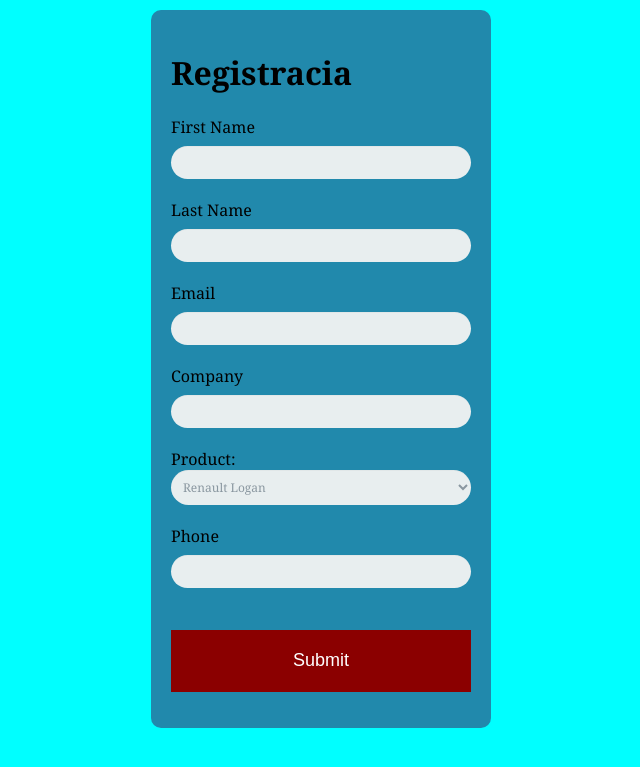
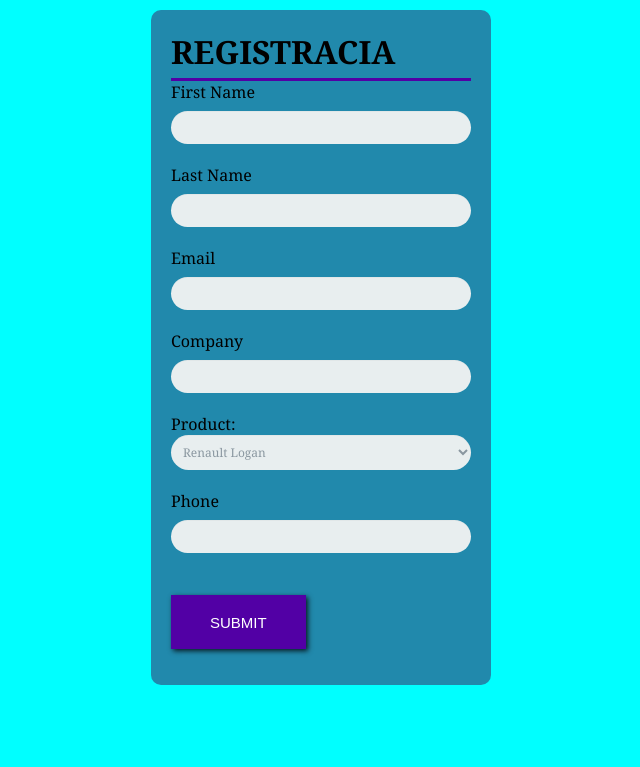
Before and after one commit to DarkKillerDudosAdmin/ffffff, a PHP site: page / in a window 1280 px wide. Shown: the top 767 px of the page, without its empty margins (319-959 px from the left). Run offline with PHP 8.4, Linux system fonts and the light colour scheme; some libraries are stand-ins or nearby versions.

Commit message:
Updatedes

```diff
--- a/index.css
+++ b/index.css
@@ -10,6 +10,12 @@
 body {
     background-color: aqua;
     margin: 0;
+}
+h1 {
+    margin: 0;
+    text-transform: uppercase;
+    padding-bottom: 5px;
+    border-bottom: 3px solid #5200a5;
 }
 .form-style-5 {
 	max-width: 300px;
@@ -43,7 +49,7 @@ body {
 .form-style-5 textarea,
 .form-style-5 select {
 	font-family: Georgia, "Times New Roman", Times, serif;
-	background: rgba(255, 255, 255, .1);
+	background: rgba(248, 246, 246, 0.1);
 	border: none;
 	border-radius: 20px/20px;
 	font-size: 12px;
@@ -81,16 +87,17 @@ body {
 	position: relative;
 	display: block;
 	padding: 19px 39px 18px 39px;
-	color: #FFF;
-	margin: 0 auto;
-	background: #8B0000;
-	font-size: 18px;
-	text-align: center;
-	font-style: normal;
-	width: 100%;
-	border: 1px solid #8B0000;
-	border-width: 1px 1px 3px;
-	margin-bottom: 10px;
+	color: #fff;
+    background: #5200a5;
+    border: none;
+    text-transform: uppercase;
+    font-size: 15px;
+    box-shadow: 2px 2px 5px rgba(0,0,0,0.82);color: #fff;
+    background: #5200a5;
+    border: none;
+    text-transform: uppercase;
+    font-size: 15px;
+    box-shadow: 2px 2px 5px rgba(0,0,0,0.82);
 }
 
 .form-style-5 input[type="submit"]:hover
```
